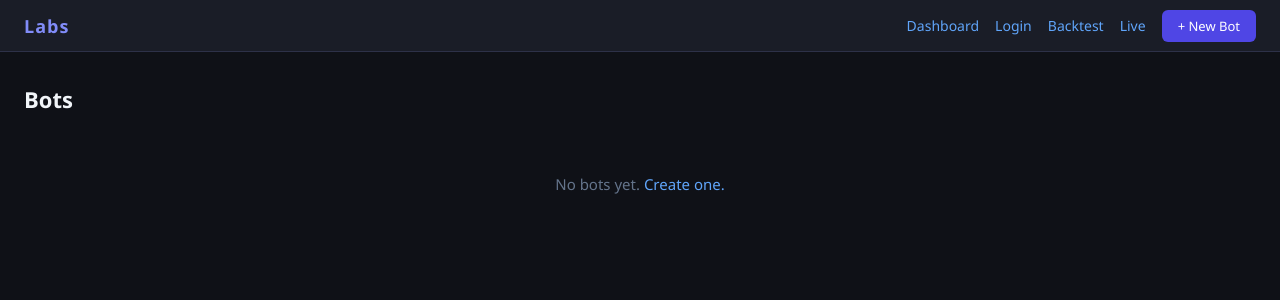
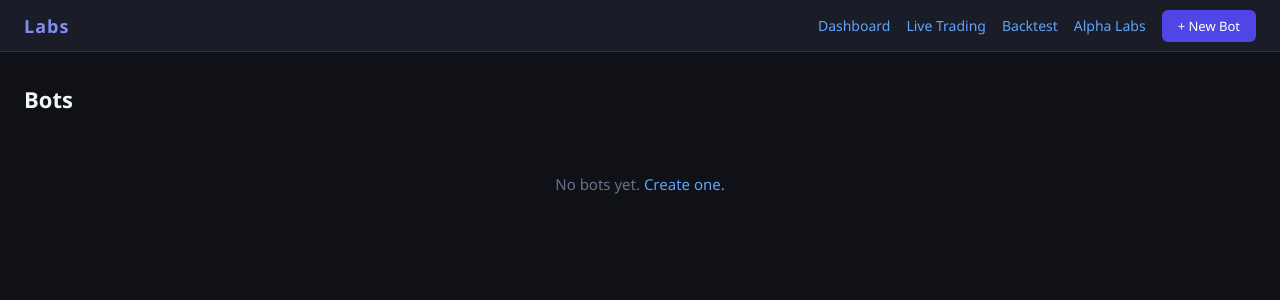
Before and after one commit to mvkumar01/labs_project, a Flask app: page /labs/ in a window 1280 px wide. Shown: the top 300 px of the page. Run offline with Flask 3, Linux system fonts and the light colour scheme; data that the repository does not hold is empty.

Commit message:
feat: rename Labs navigation links

```diff
--- a/templates/labs.html
+++ b/templates/labs.html
@@ -12,9 +12,9 @@
     <span class="logo">Labs</span>
     <nav>
       <a href="/labs">Dashboard</a>
-      <a href="/live/login">Login</a>
+      <a href="/live/login">Live Trading</a>
       <a href="/labs/backtest">Backtest</a>
-      <a href="/labs/live">Live</a>
+      <a href="/labs/live">Alpha Labs</a>
       <a href="/labs/new" class="btn-primary">+ New Bot</a>
     </nav>
   </header>
--- a/templates/live_login.html
+++ b/templates/live_login.html
@@ -28,6 +28,9 @@
     <p style="margin-top:14px;text-align:center;font-size:13px;">
       No account? <a href="/live/register">Register</a>
     </p>
+    <p style="margin-top:10px;text-align:center;font-size:13px;">
+      <a href="https://labs-mvkumar01.pythonanywhere.com/labs/">Back to Labs</a>
+    </p>
   </div>
 </div>
 </body>
```
